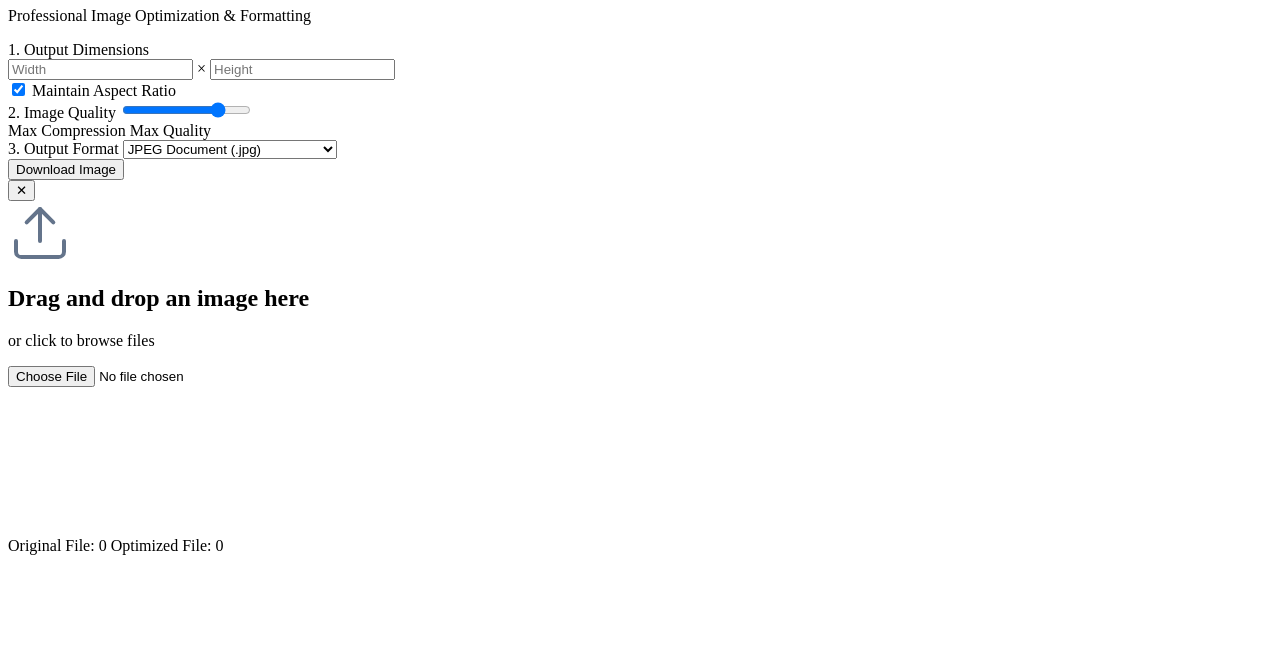
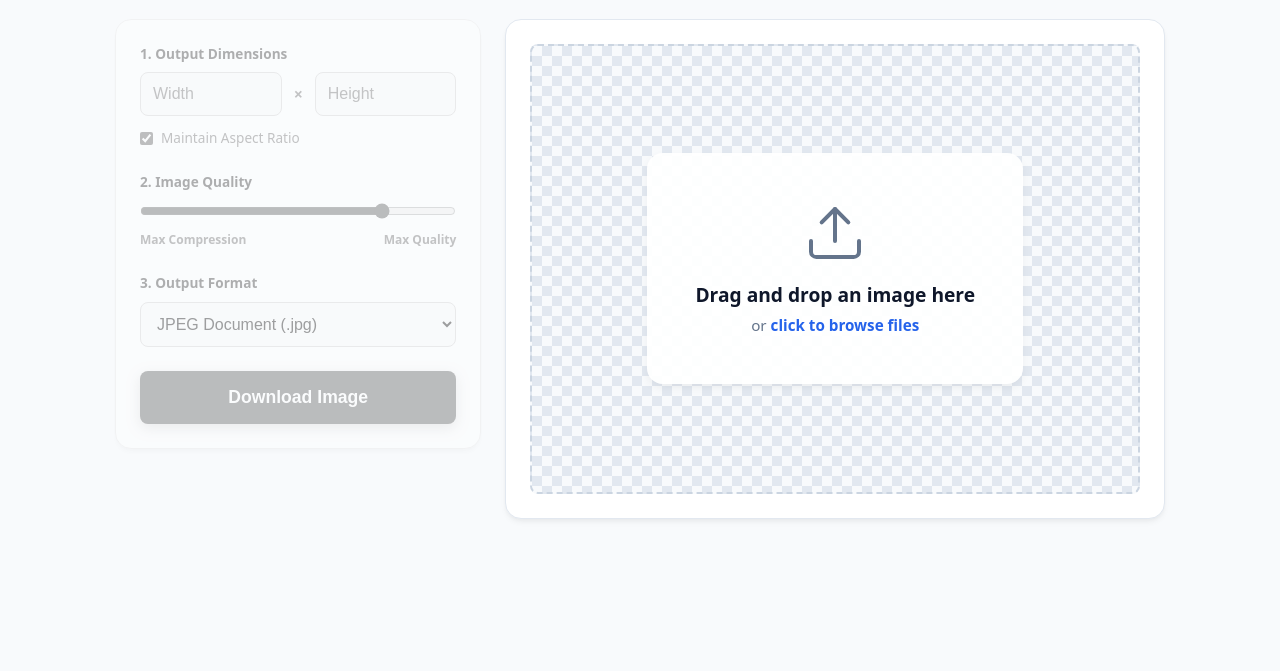
Before and after one commit to HARSHbhatt21/image_converted, a plain HTML site: page image comverted/index.html in a window 1280 px wide. Shown: the part 129-800 px from the top of the page. Drawn offline with Linux system fonts and the light colour scheme.

Commit message:
Initial commit: Added Image Converter UI and logic

```diff
--- a/image comverted/index.html
+++ b/image comverted/index.html
@@ -1,17 +1,28 @@
+<!DOCTYPE html>
+<html lang="en">
+
+<head>
+    <meta charset="UTF-8">
+    <meta name="viewport" content="width=device-width, initial-scale=1.0">
+    <title>IMG.PROCESS</title>
+    <link rel="stylesheet" href="style.css">
+</head>
+
+<body>
     <div class="container">
         <header>
             <div class="logo">
                 <!-- Custom Original SVG Logo -->
                 <div class="icon">
                     <svg width="48" height="48" viewBox="0 0 48 48" fill="none" xmlns="http://www.w3.org/2000/svg">
-                    <rect x="4" y="4" width="40" height="40" rx="10" fill="#2563EB" opacity="0.1"/>
-                    <rect x="8" y="12" width="32" height="24" rx="4" fill="#2563EB"/>
-                    <path d="M12 28L20 18L26 25L32 16V28H12Z" fill="white" opacity="0.9"/>
-                    <circle cx="16" cy="18" r="2.5" fill="white"/>
-                    <path d="M8 8H14" stroke="#2563EB" stroke-width="3" stroke-linecap="round"/>
-                    <path d="M8 8V14" stroke="#2563EB" stroke-width="3" stroke-linecap="round"/>
-                    <path d="M40 40H34" stroke="#2563EB" stroke-width="3" stroke-linecap="round"/>
-                    <path d="M40 40V34" stroke="#2563EB" stroke-width="3" stroke-linecap="round"/>
+                        <rect x="4" y="4" width="40" height="40" rx="10" fill="#2563EB" opacity="0.1" />
+                        <rect x="8" y="12" width="32" height="24" rx="4" fill="#2563EB" />
+                        <path d="M12 28L20 18L26 25L32 16V28H12Z" fill="white" opacity="0.9" />
+                        <circle cx="16" cy="18" r="2.5" fill="white" />
+                        <path d="M8 8H14" stroke="#2563EB" stroke-width="3" stroke-linecap="round" />
+                        <path d="M8 8V14" stroke="#2563EB" stroke-width="3" stroke-linecap="round" />
+                        <path d="M40 40H34" stroke="#2563EB" stroke-width="3" stroke-linecap="round" />
+                        <path d="M40 40V34" stroke="#2563EB" stroke-width="3" stroke-linecap="round" />
                     </svg>
                 </div>
                 <div>
@@ -70,7 +81,8 @@
                     <!-- Initial Placeholder / Upload Area -->
                     <div id="placeholderText" class="drop-content">
                         <span class="upload-icon">
-                        <svg width="64" height="64" viewBox="0 0 24 24" fill="none" stroke="#64748b" stroke-width="1.5" stroke-linecap="round" stroke-linejoin="round">
+                            <svg width="64" height="64" viewBox="0 0 24 24" fill="none" stroke="#64748b"
+                                stroke-width="1.5" stroke-linecap="round" stroke-linejoin="round">
                                 <path d="M21 15v4a2 2 0 0 1-2 2H5a2 2 0 0 1-2-2v-4"></path>
                                 <polyline points="17 8 12 3 7 8"></polyline>
                                 <line x1="12" y1="3" x2="12" y2="15"></line>
@@ -78,7 +90,8 @@
                         </span>
                         <h2>Drag and drop an image here</h2>
                         <p>or <span class="browse-link">click to browse files</span></p>
-                    <input type="file" id="upload" accept="image/png, image/jpeg, image/webp, image/svg+xml" class="hidden-file-input">
+                        <input type="file" id="upload" accept="image/png, image/jpeg, image/webp, image/svg+xml"
+                            class="hidden-file-input">
                     </div>
 
                     <canvas id="canvas" class="hidden"></canvas>
@@ -91,3 +104,8 @@
             </div>
         </div>
     </div>
+
+    <script src="script.js"></script>
+</body>
+
+</html>
```
Also changed, not shown: 1 other file. Lines whose indentation alone changed are shown as unchanged.
